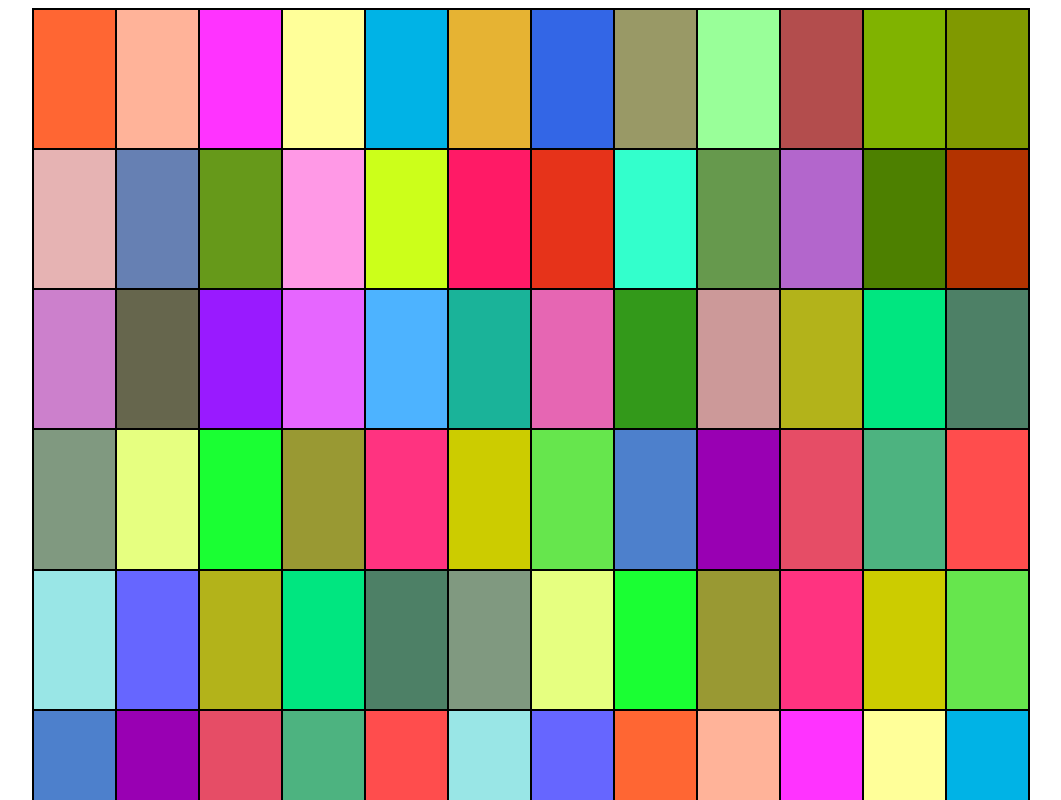
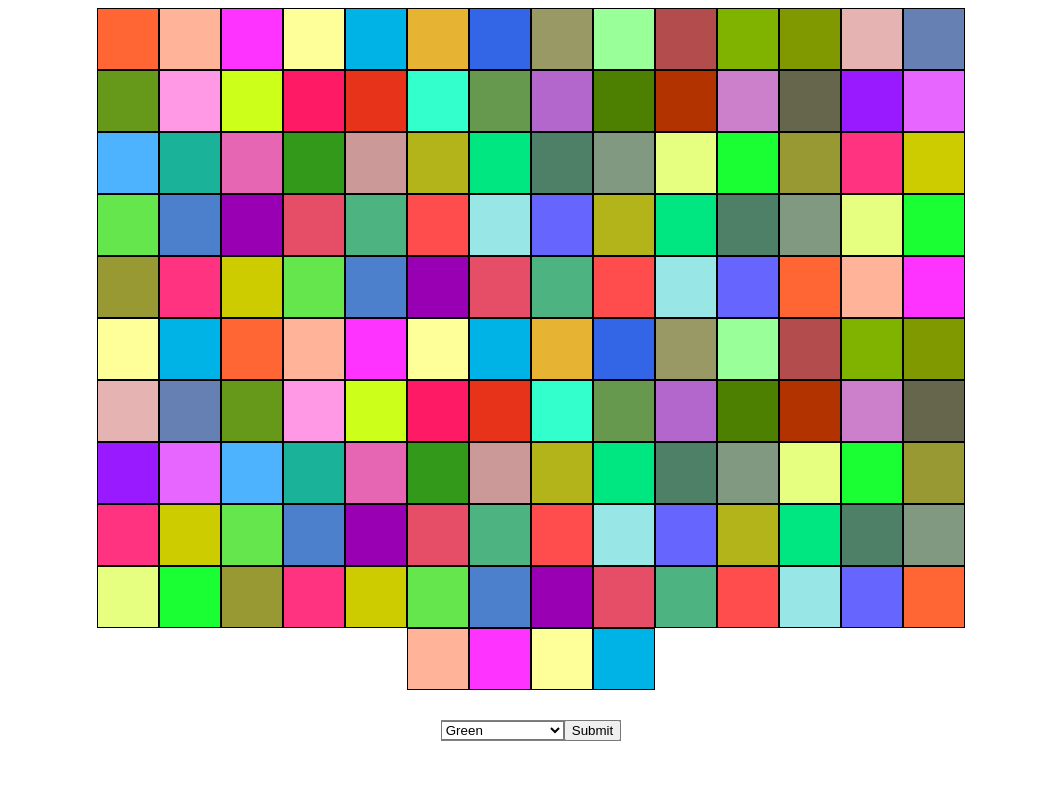
Before and after one commit to chrisPfaff/ReactPatterns, a React (Create React App) app in the folder react-hooks-pixel/: page / in a window 1280 px wide. Shown: the top 800 px of the page, without its empty margins (109-1170 px from the left). Built offline with nearby package versions, Linux system fonts and the light colour scheme.

Commit message:
pixel draw needs major refactoring

```diff
--- a/react-hooks-pixel/src/App.css
+++ b/react-hooks-pixel/src/App.css
@@ -1,14 +1,28 @@
+.container {
+  display: flex;
+  flex-direction: column;
+  justify-content: center;
+  align-items: center;
+}
 .App {
+  margin: 0 auto;
+  max-width: 70%;
+  height: 100%;
   display: flex;
+  flex-direction: row;
   flex-wrap: wrap;
-  flex-basis: 0;
-  border: 1px solid black;
-  margin: 0 auto;
-  width: 996px;
-  height: 1000px;
+  justify-content: center;
+  align-content: stretch;
+  align-items: stretch;
 }
 
 .pixel {
-  width: 81px;
+  width: 60px;
+  height: 60px;
   border: 1px solid black;
 }
+
+.colorPicker {
+  margin-top: 30px;
+  background: grey;
+}
--- a/react-hooks-pixel/src/App.js
+++ b/react-hooks-pixel/src/App.js
@@ -75,11 +75,84 @@ let colorArray = [
   "#FFB399",
   "#FF33FF",
   "#FFFF99",
+  "#00B3E6",
+  "#FF6633",
+  "#FFB399",
+  "#FF33FF",
+  "#FFFF99",
+  "#00B3E6",
+  "#E6B333",
+  "#3366E6",
+  "#999966",
+  "#99FF99",
+  "#B34D4D",
+  "#80B300",
+  "#809900",
+  "#E6B3B3",
+  "#6680B3",
+  "#66991A",
+  "#FF99E6",
+  "#CCFF1A",
+  "#FF1A66",
+  "#E6331A",
+  "#33FFCC",
+  "#66994D",
+  "#B366CC",
+  "#4D8000",
+  "#B33300",
+  "#CC80CC",
+  "#66664D",
+  "#991AFF",
+  "#E666FF",
+  "#4DB3FF",
+  "#1AB399",
+  "#E666B3",
+  "#33991A",
+  "#CC9999",
+  "#B3B31A",
+  "#00E680",
+  "#4D8066",
+  "#809980",
+  "#E6FF80",
+  "#1AFF33",
+  "#999933",
+  "#FF3380",
+  "#CCCC00",
+  "#66E64D",
+  "#4D80CC",
+  "#9900B3",
+  "#E64D66",
+  "#4DB380",
+  "#FF4D4D",
+  "#99E6E6",
+  "#6666FF",
+  "#B3B31A",
+  "#00E680",
+  "#4D8066",
+  "#809980",
+  "#E6FF80",
+  "#1AFF33",
+  "#999933",
+  "#FF3380",
+  "#CCCC00",
+  "#66E64D",
+  "#4D80CC",
+  "#9900B3",
+  "#E64D66",
+  "#4DB380",
+  "#FF4D4D",
+  "#99E6E6",
+  "#6666FF",
+  "#FF6633",
+  "#FFB399",
+  "#FF33FF",
+  "#FFFF99",
   "#00B3E6"
 ];
 
 const App = () => {
   const [color, setColor] = useState("");
+
   const ChangeColor = event => {
     setColor(event);
   };
@@ -89,9 +162,9 @@ const App = () => {
   ));
 
   return (
-    <div className="App">
-      {pixelArr}
-      <ColorPicker changeColor={ChangeColor} />
+    <div className="container">
+      <div className="App">{pixelArr}</div>
+      <ColorPicker className="colorPicker" changeColor={ChangeColor} />
     </div>
   );
 };
--- a/react-hooks-pixel/src/components/ColorPicker.js
+++ b/react-hooks-pixel/src/components/ColorPicker.js
@@ -11,7 +11,7 @@ const ColorPicker = props => {
     props.changeColor(color);
   };
   return (
-    <div>
+    <div className="colorPicker">
       <form onSubmit={changeColorInPixel}>
         <select
           onChange={HandleColor}
@@ -23,6 +23,14 @@ const ColorPicker = props => {
           <option value="blue">Blue</option>
           <option value="red">Red</option>
           <option value="crimson">Crimson</option>
+          <option value="white">White</option>
+          <option value="black">Black</option>
+          <option value="AntiqueWhite">AntiqueWhite</option>
+          <option value="Aquamarine">Aquamarine</option>
+          <option value="BlanchedAlmond">BlanchedAlmond</option>
+          <option value="Maroon">Maroon</option>
+          <option value="Yellow">Yellow</option>
+          <option value="MediumPurple">MediumPurple</option>
         </select>
         <input type="submit" value="Submit" />
       </form>
```
